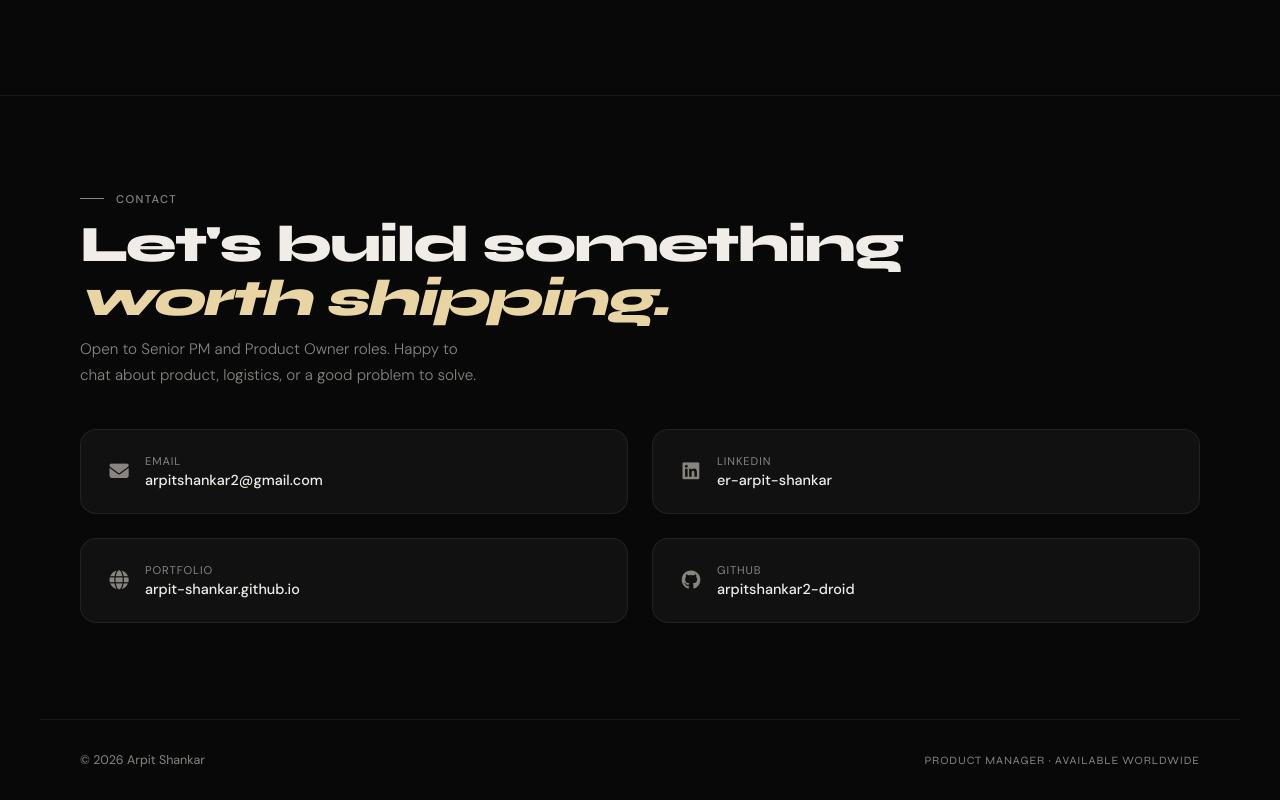
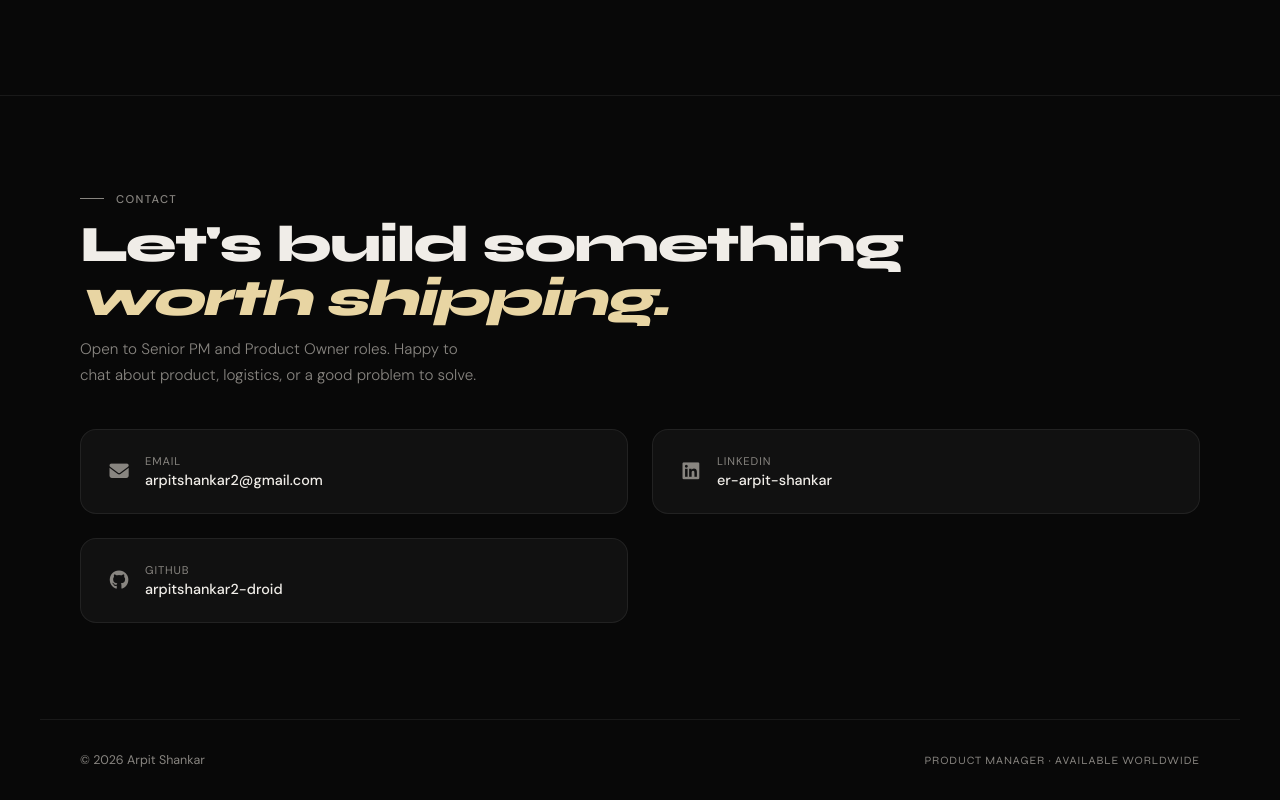
Before and after one commit to arpitshankar2-droid/arpit-shankar, a plain HTML site: page index.html in a window 1280 px wide. Shown: the part 5284-6084 px from the top of the page. Drawn offline with nearby package versions, Linux system fonts and the light colour scheme.

Commit message:
Remove portfolio link from index.html
Removed portfolio link section from contact information.

```diff
--- a/index.html
+++ b/index.html
@@ -1204,15 +1204,6 @@ footer p { font-size: 0.78rem; color: var(--muted); }
           <div class="contact-value">er-arpit-shankar</div>
         </div>
       </a>
-
-      <a href="https://arpitshankar2-droid.github.io/arpit-shankar/" target="_blank" class="contact-card" data-tilt data-tilt-max="10" data-tilt-glare="true" data-tilt-max-glare="0.2">
-        <span class="contact-icon"><i class="fas fa-globe"></i></span>
-        <div>
-          <div class="contact-label">Portfolio</div>
-          <div class="contact-value">arpit-shankar.github.io</div>
-        </div>
-      </a>
-
       <a href="https://github.com/arpitshankar2-droid/arpit-shankar" target="_blank" class="contact-card" data-tilt data-tilt-max="10" data-tilt-glare="true" data-tilt-max-glare="0.2">
         <span class="contact-icon"><i class="fab fa-github"></i></span>
         <div>
```
